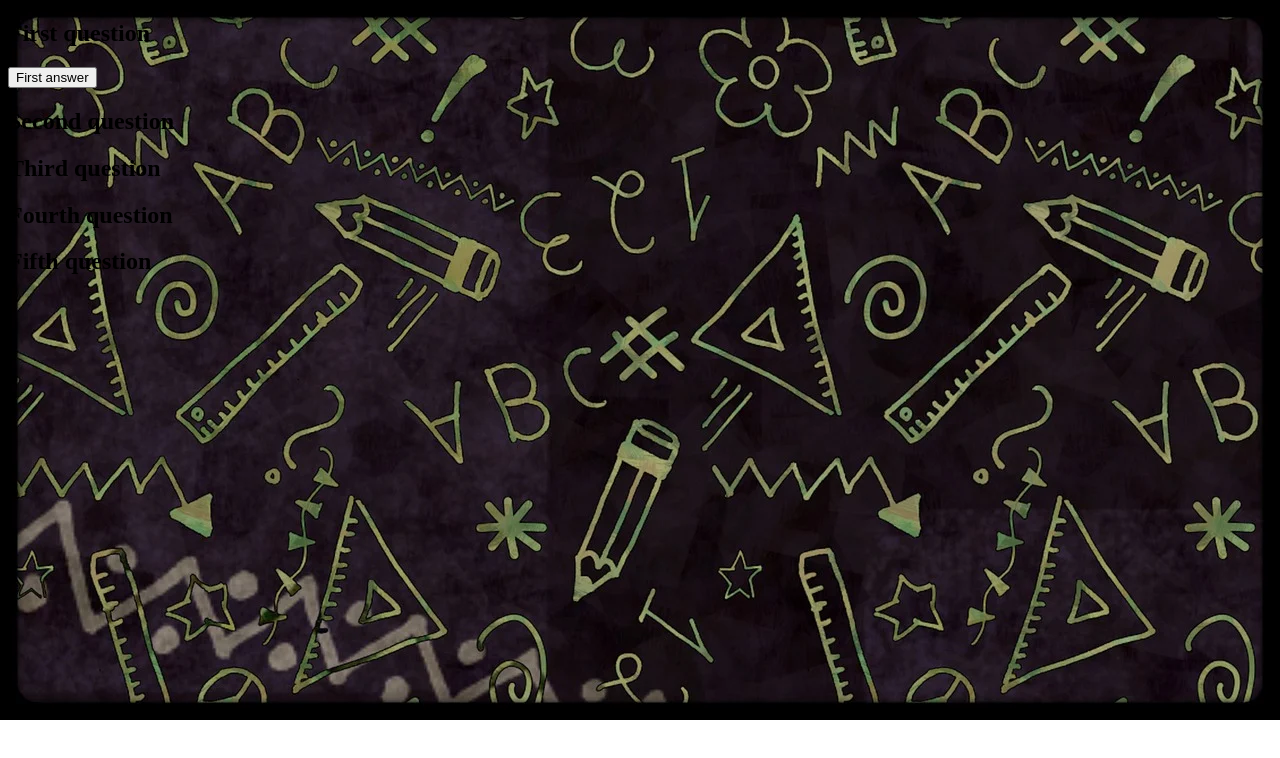
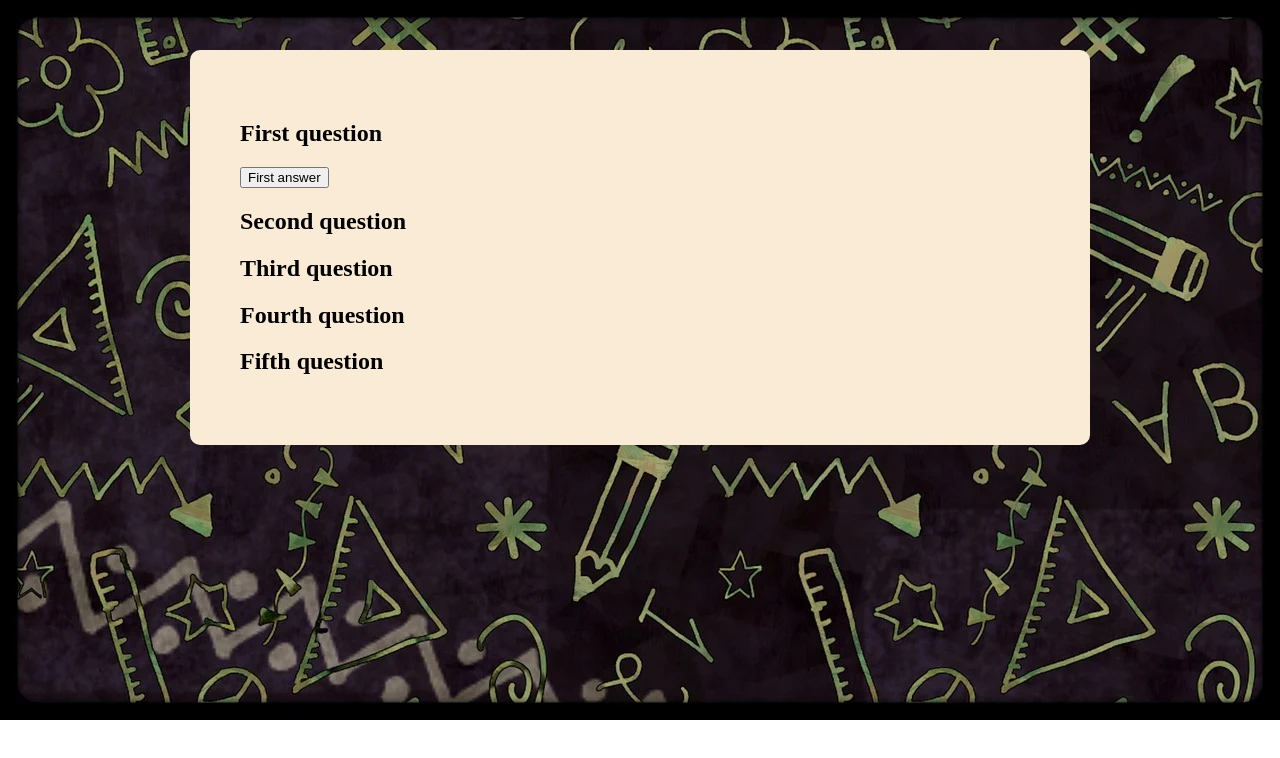
Before and after one commit to ant1417v3/quizz-app, a React (Vite) app in the folder quizz-app/: page / in a window 1280 px wide. Shown: the top 758 px of the page. Built offline with nearby package versions, Linux system fonts and the light colour scheme.

Commit message:
update Css and create box

```diff
--- a/quizz-app/src/App.css
+++ b/quizz-app/src/App.css
@@ -4,3 +4,12 @@ body{
     background-size: cover;
 
 }
+
+.container{
+    background-color: antiquewhite;
+    margin: 50px auto;
+    padding: 50px 50px;
+    border-radius: 10px;
+    align-items: center;
+    max-width: 800px;
+}
--- a/quizz-app/src/App.jsx
+++ b/quizz-app/src/App.jsx
@@ -6,14 +6,14 @@ function App() {
 
   return (
     <main>
-
+      <div className='container'>
         <h2> First question</h2>
         <button>First answer</button>
         <h2> Second question</h2>
         <h2> Third question</h2>
         <h2> Fourth question</h2>
         <h2> Fifth question</h2>
-
+      </div>
 
     </main>
 
```
Lines whose indentation alone changed are shown as unchanged.
